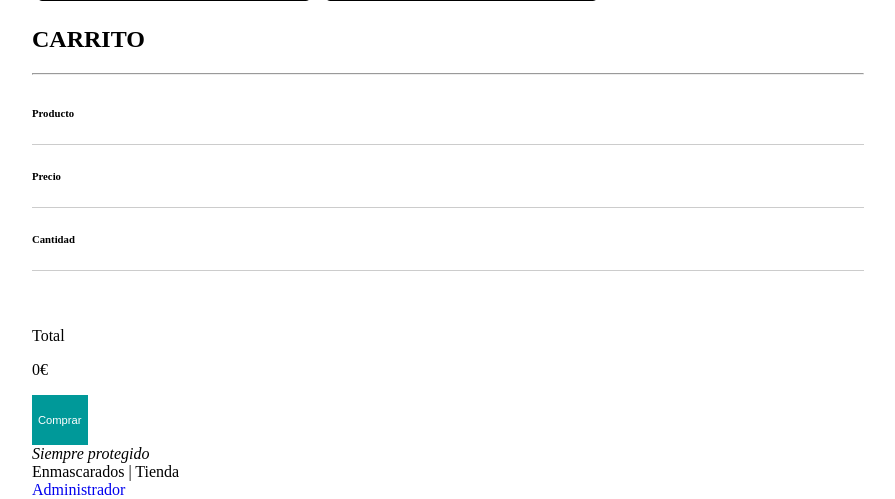
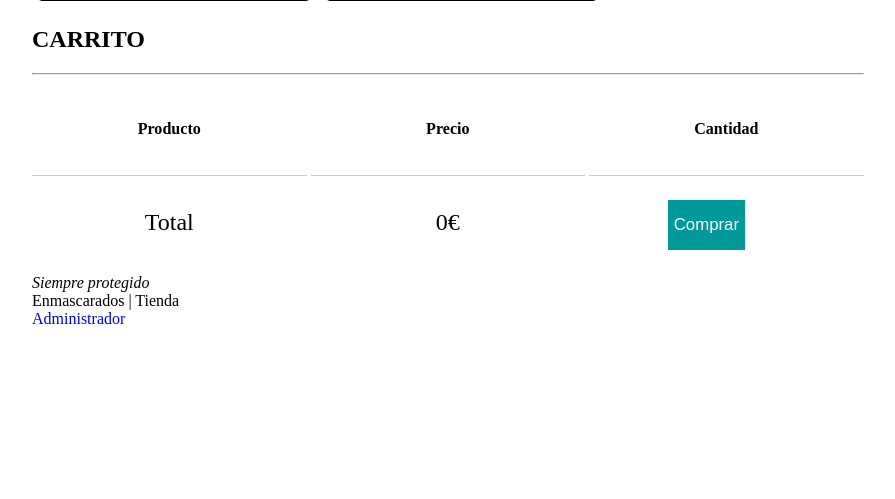
Before and after one commit to Gorkeles/tfg, a PHP site: page /tienda.php in a window 1280 px wide. Shown: the part 2030-2529 px from the top of the page, without its empty margins (192-1087 px from the left). After the commit the page ends 2354 px from the top, so only its background shows below. Run offline with PHP 8.4, Linux system fonts and the light colour scheme.

Commit message:
Estilos tienda arreglaos

```diff
--- a/estilos/tienda.css
+++ b/estilos/tienda.css
@@ -49,6 +49,7 @@ button:hover {
     height: 400px;
     width: 100%;
     object-position: center;
+    border-radius: 20px;
 }
 
 .item-details {
@@ -79,7 +80,7 @@ border-radius: 20px;
 }
 
 .shopping-cart-quantity-input {
-max-width: 45px;
+max-width: 60px;
 border: 1px solid #ccc;
 border-radius: 5px;
 background: #eee;
@@ -90,7 +91,12 @@ padding: 5px;
 min-height: 96px;
 }
 
-.shopping-cart-header {
-    display: inline-block;
+.row {
     width: 100%;
 }
+.shopping-cart-header, .shopping-cart-items, .shopping-cart-footer {
+    display: inline-block;
+    width: 33%;
+    text-align: center;
+    font-size: 1.5em;
+}
--- a/tienda.js
+++ b/tienda.js
@@ -49,26 +49,24 @@ console.log("eeeeeeeee"+pedido[0]["nombre"])
   const shoppingCartRow = document.createElement('div');
   const shoppingCartContent = `
   <div class="row shoppingCartItem">
-        <div class="col-6">
-            <div class="shopping-cart-item d-flex align-items-center h-100 border-bottom pb-2 pt-3">
+        <div class="shopping-cart-items">
+            <div class="shopping-cart-item">
                 <img src=${itemImage} class="shopping-cart-image">
-                <h6 id="shoppingCartItemTitle" class="shopping-cart-item-title shoppingCartItemTitle text-truncate ml-3 mb-0">${itemTitle}</h6>
+                <h6 id="shoppingCartItemTitle" class="shopping-cart-item-title shoppingCartItemTitle text-truncate ">${itemTitle}</h6>
             </div>
         </div>
-        <div class="col-2">
-            <div class="shopping-cart-price d-flex align-items-center h-100 border-bottom pb-2 pt-3">
-                <p class="item-price mb-0 shoppingCartItemPrice">${itemPrice}</p>
+        <div class="shopping-cart-items">
+            <div class="shopping-cart-price">
+                <p class="item-price shoppingCartItemPrice">${itemPrice}</p>
             </div>
         </div>
-        <div class="col-4">
-            <div
-                class="shopping-cart-quantity d-flex justify-content-between align-items-center h-100 border-bottom pb-2 pt-3">
-                <input class="shopping-cart-quantity-input shoppingCartItemQuantity" type="number"
-                    value="1">
+        <div class="shopping-cart-items">
+            <div class="shopping-cart-quantity ">
+                <input class="shopping-cart-quantity-input shoppingCartItemQuantity" type="number" value="1">
                 <button class="btn btn-danger buttonDelete" type="button">X</button>
             </div>
         </div>
-    </div>`;
+  </div>`;
   shoppingCartRow.innerHTML = shoppingCartContent;
   shoppingCartItemsContainer.append(shoppingCartRow);
 
--- a/tienda.view.php
+++ b/tienda.view.php
@@ -109,37 +109,30 @@
             <h1 class="text-center">CARRITO</h1>
             <hr>
             <div class="row">
-                <div class="col-6">
                     <div class="shopping-cart-header">
                         <h6>Producto</h6>
                     </div>
-                </div>
-                <div class="col-2">
+
                     <div class="shopping-cart-header">
                         <h6 class="text-truncate">Precio</h6>
                     </div>
-                </div>
-                <div class="col-4">
+
                     <div class="shopping-cart-header">
                         <h6>Cantidad</h6>
                     </div>
-                </div>
+
             </div>
             <!-- ? INICIO SHOPPING CART ITEMS -->
-            <div class="shopping-cart-items shoppingCartItemsContainer">
+
+            <div class="row shoppingCartItemsContainer">
             </div>
             <!-- ? FIN SHOPPING CART ITEMS -->
 
             <!-- INICIO TOTAL -->
-            <div class="row">
-                <div class="col-12">
-                    <div class="shopping-cart-total d-flex align-items-center">
-                        <p class="mb-0">Total</p>
-                        <p class="ml-4 mb-0 shoppingCartTotal">0€</p>
-                        <button class="btn btn-success ml-auto comprarButton" type="button" data-toggle="modal"
-                            data-target="#comprarModal">Comprar</button>
-                    </div>
-                </div>
+            <div class="row shopping-cart-total">
+                <p class="shopping-cart-footer">Total</p>
+                <p class="shopping-cart-footer shoppingCartTotal">0€</p>
+                <p class="shopping-cart-footer "><button class="comprarButton" type="button" >Comprar</button></p>
             </div>
 
             <!-- FIN TOTAL -->
```
